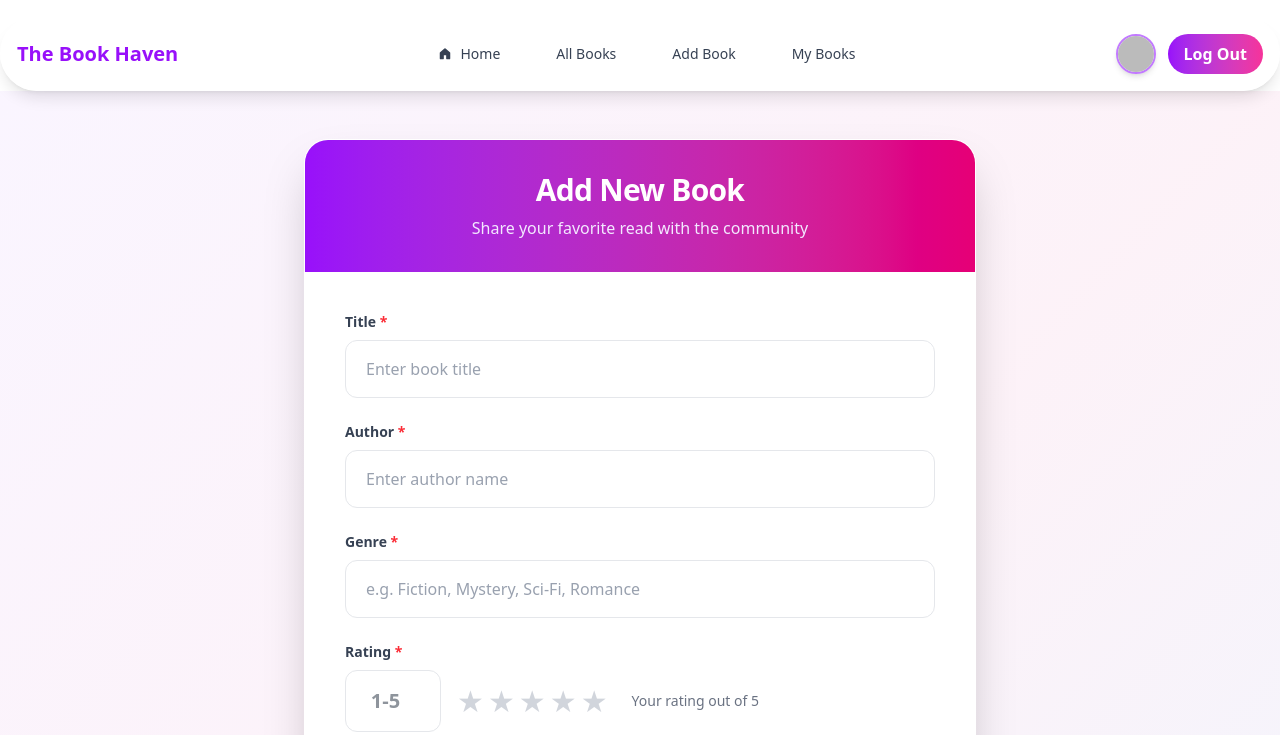
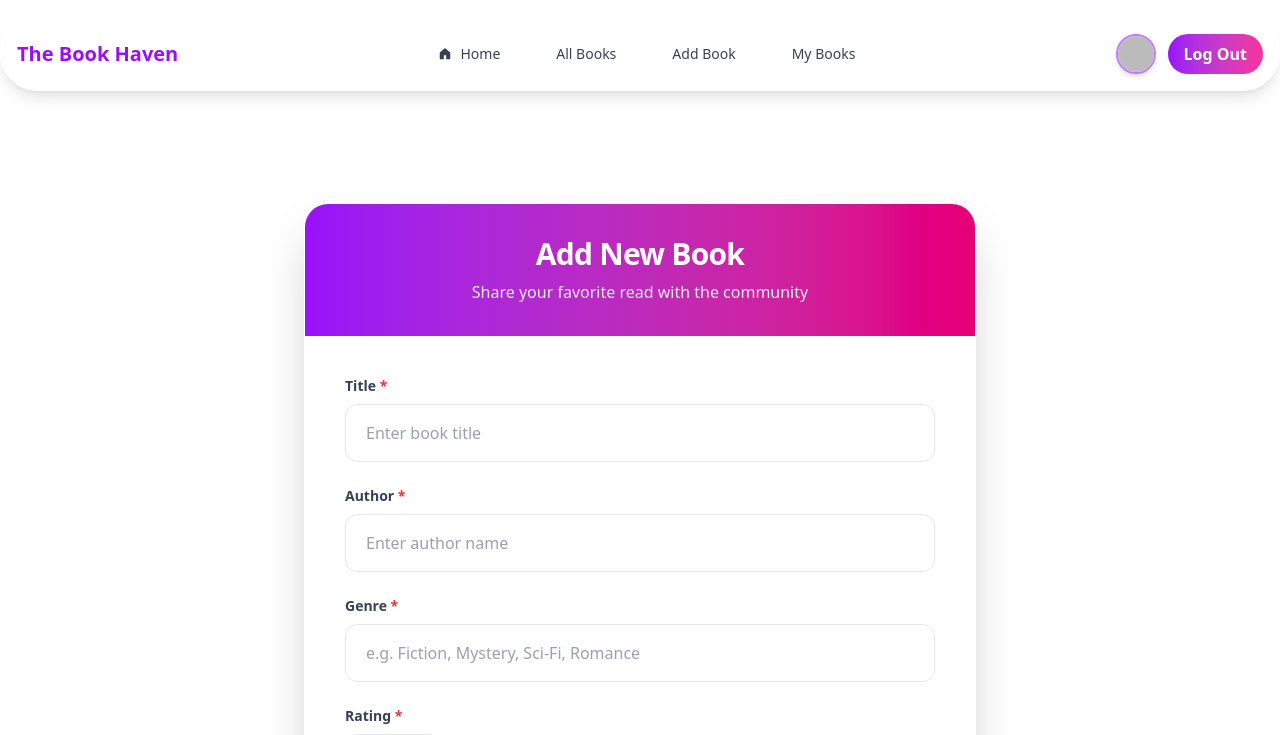
Before and after one commit to Meharab-27/assignment-client, a React (Vite) app: page /addBook in a window 1280 px wide. Shown: the top 735 px of the page. Built offline with nearby package versions, Linux system fonts and the light colour scheme; no server answers; sample sign-in values are in the browser's storage.

Commit message:
added auth

```diff
--- a/src/Pages/AddBook/AddBook.jsx
+++ b/src/Pages/AddBook/AddBook.jsx
@@ -60,7 +60,7 @@ const AddBook = () => {
   };
 
   return (
-    <div className="min-h-screen bg-linear-to-br from-purple-50 via-pink-50 to-blue-50 py-12 px-4">
+    <div className="min-h-screen  py-12 px-3 mt-16">
       <div className="max-w-2xl mx-auto">
         <div className="bg-white rounded-3xl shadow-2xl overflow-hidden backdrop-blur-xl bg-opacity-95 border border-white/20">
           {/* Header */}
--- a/src/Pages/Home/Home.jsx
+++ b/src/Pages/Home/Home.jsx
@@ -22,7 +22,7 @@ const Home = () => {
     };
 
     return (
-        <div className="min-h-screen bg-gray-50 dark:bg-gray-900 transition-colors duration-300">
+        <div className="w-10/12 mx-auto  min-h-screen bg-gray-50 dark:bg-gray-900 transition-colors duration-300 mt-40 ">
             {/* Banner */}
             <Banner />
 
--- a/src/components/Footer.jsx
+++ b/src/components/Footer.jsx
@@ -7,7 +7,7 @@ import { SiX } from "react-icons/si"; // X logo
 
 const Footer = () => {
   return (
-    <footer className="bg-gradient-to-r from-white via-purple-50 to-blue-50 text-gray-800 mt-12 shadow-inner">
+    <footer className="bg-linear-to-r from-white via-purple-50 to-blue-50 text-gray-800 mt-12 shadow-inner">
       <div className="max-w-7xl mx-auto px-4 sm:px-6 lg:px-8 py-10">
         <div className="flex flex-col sm:flex-row justify-between items-center sm:items-start space-y-6 sm:space-y-0 sm:space-x-12">
 
```
Also changed, not shown: src/components/Navbar.jsx (line endings or trailing spaces).
